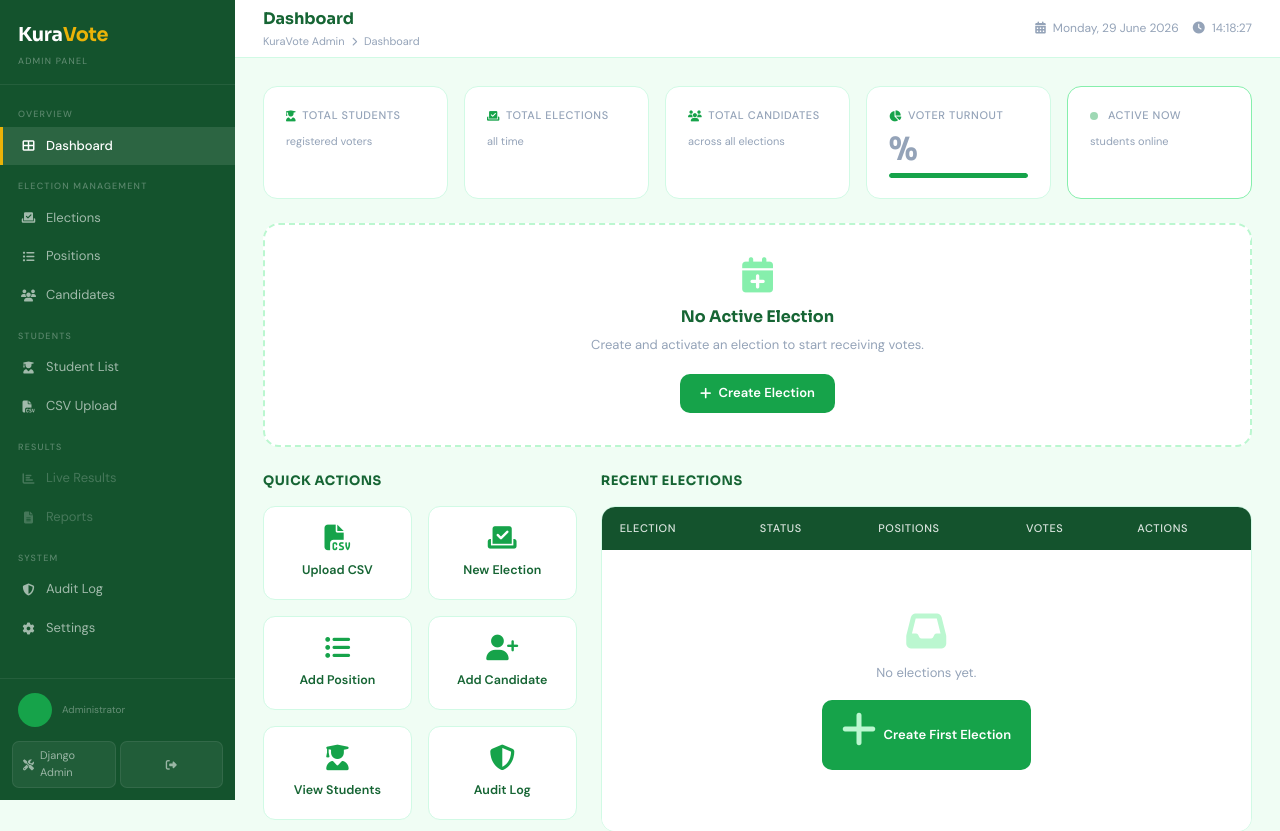
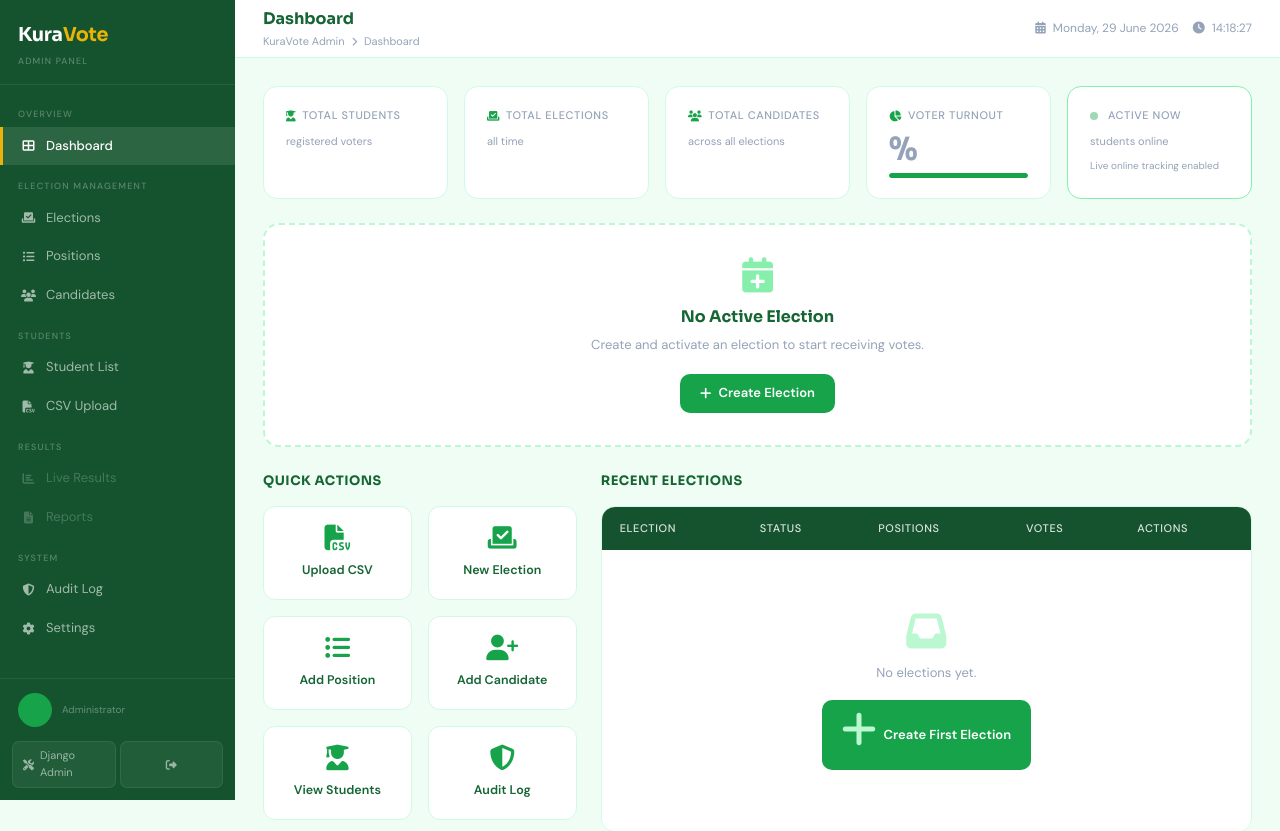
Before and after one commit to Jeffmuturi45/KuraVote, a Django app: template templates/admin/dashboard.html in a window 1280 px wide. Shown: the top 831 px of the page. Run offline with Django 5.2, Linux system fonts and the light colour scheme; the template is opened without the code that fills it, so the values that code supplies are empty; some libraries are stand-ins or nearby versions.

Commit message:
removed showing names of active users, instead shows only numbers

```diff
--- a/templates/admin/dashboard.html
+++ b/templates/admin/dashboard.html
@@ -78,7 +78,7 @@
         {{ active_users_count }}
       </div>
       <div class="stat-sub">students online</div>
-      <div style="margin-top:8px;" id="active-users-list">
+      {% comment %} <div style="margin-top:8px;" id="active-users-list">
         {% for user in active_users|slice:":3" %}
           <div style="font-size:10px; color:#94a3b8;
                       white-space:nowrap; overflow:hidden;
@@ -94,7 +94,12 @@
             + {{ active_users_count|add:"-3" }} more
           </div>
         {% endif %}
-      </div>
+      </div> {% endcomment %}
+      <div style="margin-top:8px;">
+  <div style="font-size:10px; color:#94a3b8;">
+    Live online tracking enabled
+  </div>
+</div>
     </div>
   </div>
 
```
